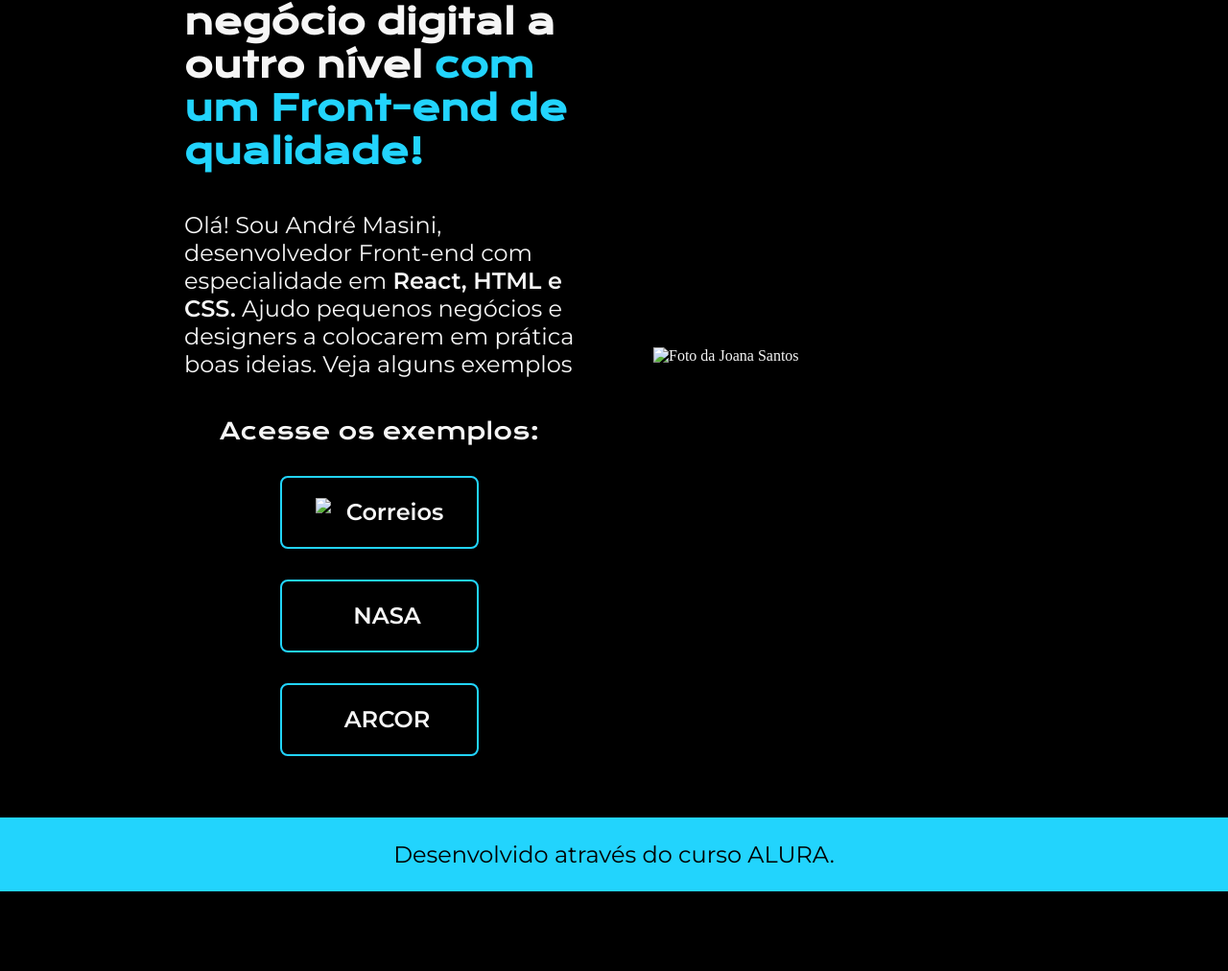
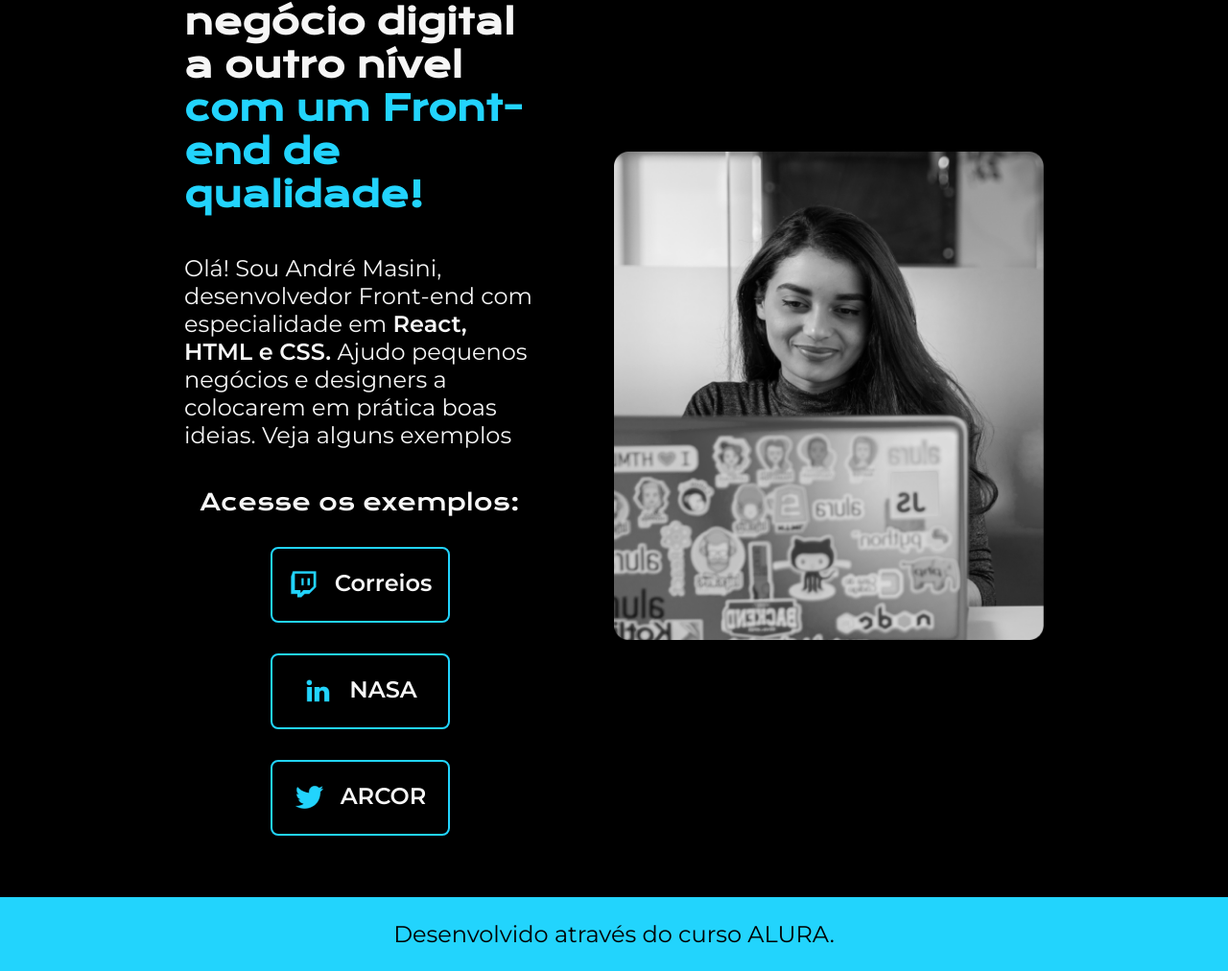
Before and after one commit to masinifigueira/portifolio, a plain HTML site: page index.html in a window 1280 px wide. Shown: the part 164-1176 px from the top of the page at 96% size. Before the commit the page ends 1093 px from the top, so only its background shows below. Drawn offline with nearby package versions, Linux system fonts and the light colour scheme; files that its build step writes are made by us from their sources.

Commit message:
Add files via upload

```diff
--- a/index.html
+++ b/index.html
@@ -5,7 +5,7 @@
     <meta http-equiv="X-UA-Compatible" content="IE=edge">
     <meta name="viewport" content="width=device-width, initial-scale=1.0">
     <title>Portfolio</title>
-    <link rel="stylesheet" href="./styles/style.css">
+    <link rel="stylesheet" href="./style.css">
 </head>
 <body>
     <header class="cabecalho">
@@ -24,14 +24,14 @@
         <div class="apresentacao__links">
             <h2 class="apresentacao__links__subtitulo">Acesse os exemplos:</h2>
             <a class="apresentacao__links__link" href="https://www.correios.com.br">
-                <img src="./assets/twitch.png">Correios</a>
+                <img src="./twitch.png">Correios</a>
             <a class="apresentacao__links__link" href="https://www.nasa.gov">
-                <img src="./assets/linkedin.png" alt="">NASA</a>
+                <img src="./linkedin.png" alt="">NASA</a>
             <a class="apresentacao__links__link" href="https://www.arcor.com">
-                <img src="./assets/twitter.png" alt="">ARCOR</a>
+                <img src="./twitter.png" alt="">ARCOR</a>
         </div>
     </section>
-    <img class="apresentacao__imagem" src="./assets/imagem1.png" alt="Foto da Joana Santos">
+    <img class="apresentacao__imagem" src="./imagem1.png" alt="Foto da Joana Santos">
     </main>
     <footer class="rodape">
         <p>Desenvolvido através do curso ALURA.</p>
```
Also changed, not shown: about.html (+2 -2 lines).
